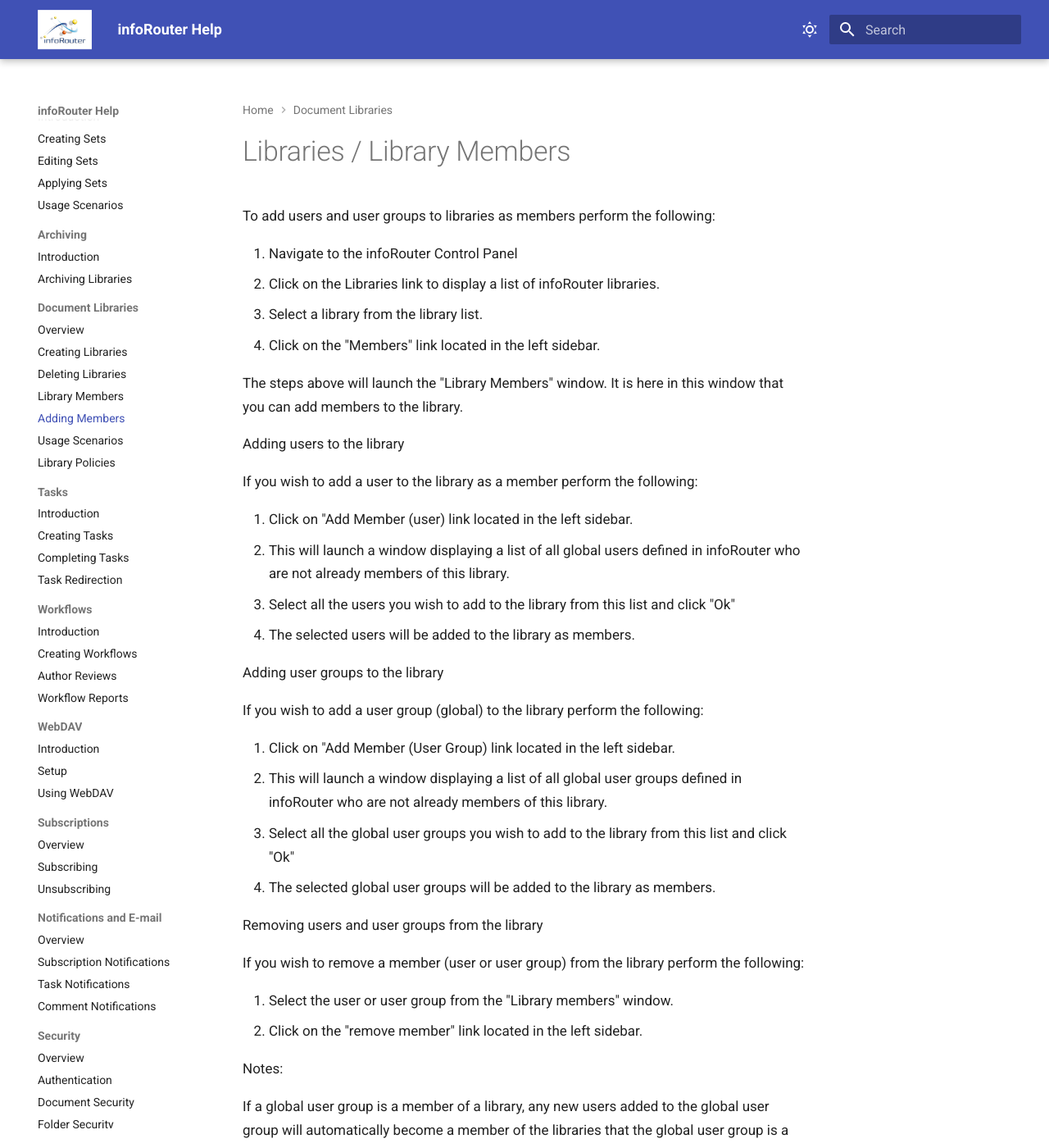
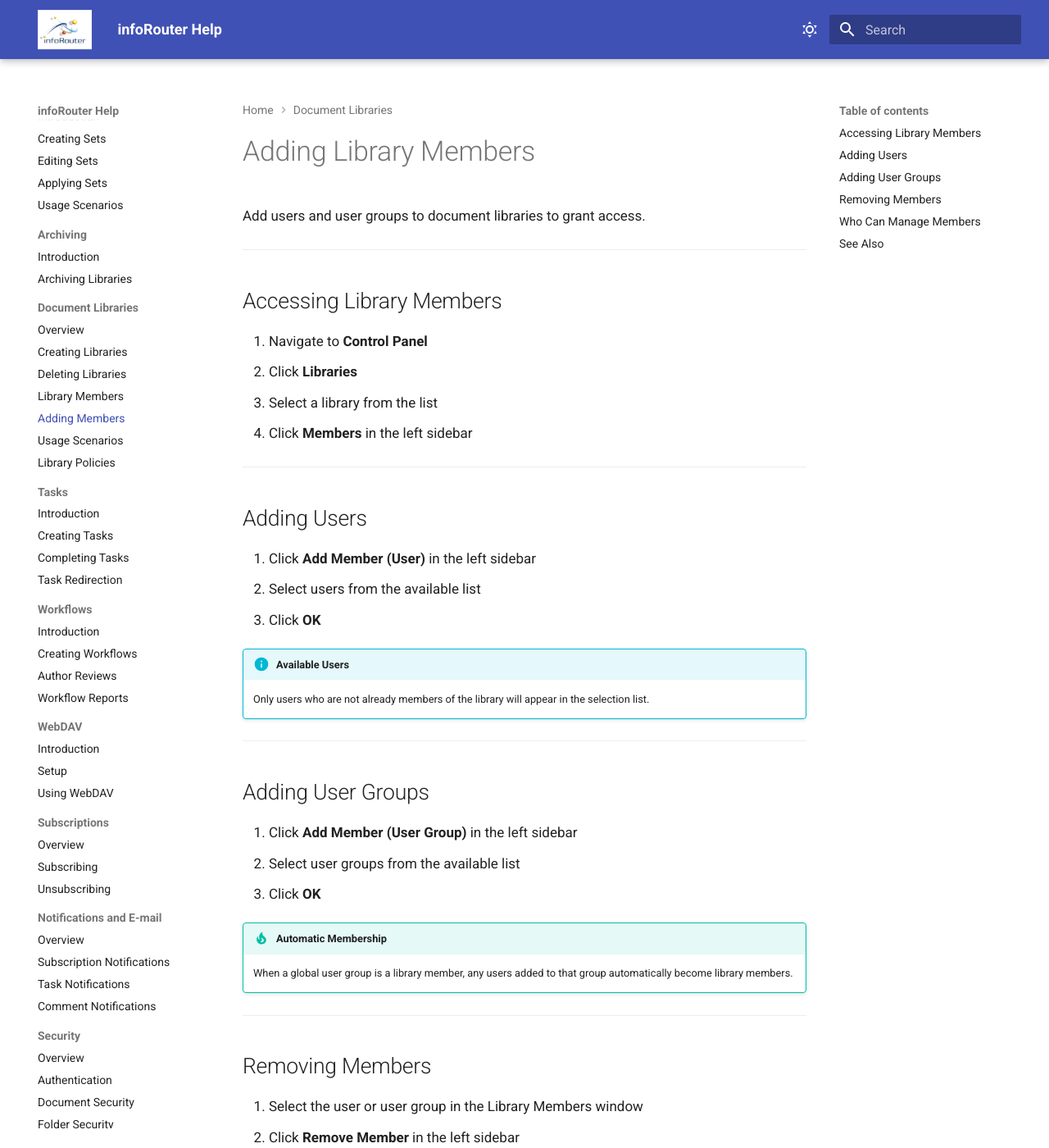
Before and after one commit to orhanyorukoglu/inforouter-help, an MkDocs documentation site: the page built from docs/en/AddingLibraryMembers.md, in a window 1280 px wide and 1400 px high. Shown: the whole window at 82% size. Built offline with MkDocs 1.6.1 and Material for MkDocs 9.7.7, drawn with Linux system fonts in a browser that asks for light colours; some of the changed text lies outside the part shown.

Commit message:
Improve documentation formatting for member and admin docs
Apply Material theme formatting with tables, admonitions, and icons to:
- AddingLibraryMembers: Library membership management
- Administrators-User-Group: Built-in admin group capabilities
- ApplyingCustomPropertySets: Custom property application guide

Co-Authored-By: Claude Opus 4.5 <noreply@anthropic.com>

```diff
--- a/docs/en/AddingLibraryMembers.md
+++ b/docs/en/AddingLibraryMembers.md
@@ -1,49 +1,61 @@
-# Libraries / Library Members
+# Adding Library Members
 
-To add users and user groups to libraries as members perform the following:
+Add users and user groups to document libraries to grant access.
 
-1. Navigate to the infoRouter Control Panel
-2. Click on the Libraries link to display a list of infoRouter libraries.
-3. Select a library from the library list.
-4. Click on the "Members" link located in the left sidebar.
+---
 
-The steps above will launch the "Library Members" window. It is here in this window that you can add members to the library.
+## Accessing Library Members
 
-Adding users to the library
+1. Navigate to **Control Panel**
+2. Click **Libraries**
+3. Select a library from the list
+4. Click **Members** in the left sidebar
 
-If you wish to add a user to the library as a member perform the following:
+---
 
-1. Click on "Add Member (user) link located in the left sidebar.
-2. This will launch a window displaying a list of all global users defined in infoRouter who are not already members of this library.
-3. Select all the users you wish to add to the library from this list and click "Ok"
-4. The selected users will be added to the library as members.
+## Adding Users
 
-Adding user groups to the library
+1. Click **Add Member (User)** in the left sidebar
+2. Select users from the available list
+3. Click **OK**
 
-If you wish to add a user group (global) to the library perform the following:
+!!! info "Available Users"
+    Only users who are not already members of the library will appear in the selection list.
 
-1. Click on "Add Member (User Group) link located in the left sidebar.
-2. This will launch a window displaying a list of all global user groups defined in infoRouter who are not already members of this library.
-3. Select all the global user groups you wish to add to the library from this list and click "Ok"
-4. The selected global user groups will be added to the library as members.
+---
 
-Removing users and user groups from the library
+## Adding User Groups
 
-If you wish to remove a member (user or user group) from the library perform the following:
+1. Click **Add Member (User Group)** in the left sidebar
+2. Select user groups from the available list
+3. Click **OK**
 
-1. Select the user or user group from the "Library members" window.
-2. Click on the "remove member" link located in the left sidebar.
+!!! tip "Automatic Membership"
+    When a global user group is a library member, any users added to that group automatically become library members.
 
-Notes:
+---
 
-If a global user group is a member of a library, any new users added to the global user group will automatically become a member of the libraries that the global user group is a member of.
+## Removing Members
 
-See also:
+1. Select the user or user group in the Library Members window
+2. Click **Remove Member** in the left sidebar
 
-[User Groups](UserGroups.md)
+---
 
-[Users](Users.md)
+## Who Can Manage Members
 
-Security Considerations:
+| Role | Can Manage Members |
+|------|-------------------|
+| :material-shield-crown: System Administrator | :material-check: Yes |
+| :material-shield-star: Library Managers | :material-check: Yes |
+| :material-account-cog: User Managers | :material-check: Yes |
+| :material-account-group: Administrators group | :material-check: Yes |
 
-Library members can be managed by the System Administrator, Library Managers and members of the User Managers and Administrators system user group.
+---
+
+## See Also
+
+- [Library Members](LibraryMembers.md)
+- [User Groups](UserGroups.md)
+- [Users](Users.md)
+- [Library Managers](LibraryManagers.md)
```
Also changed, not shown: docs/en/Administrators-User-Group.md (+47 -20 lines), docs/en/ApplyingCustomPropertySets.md (+51 -22 lines).
